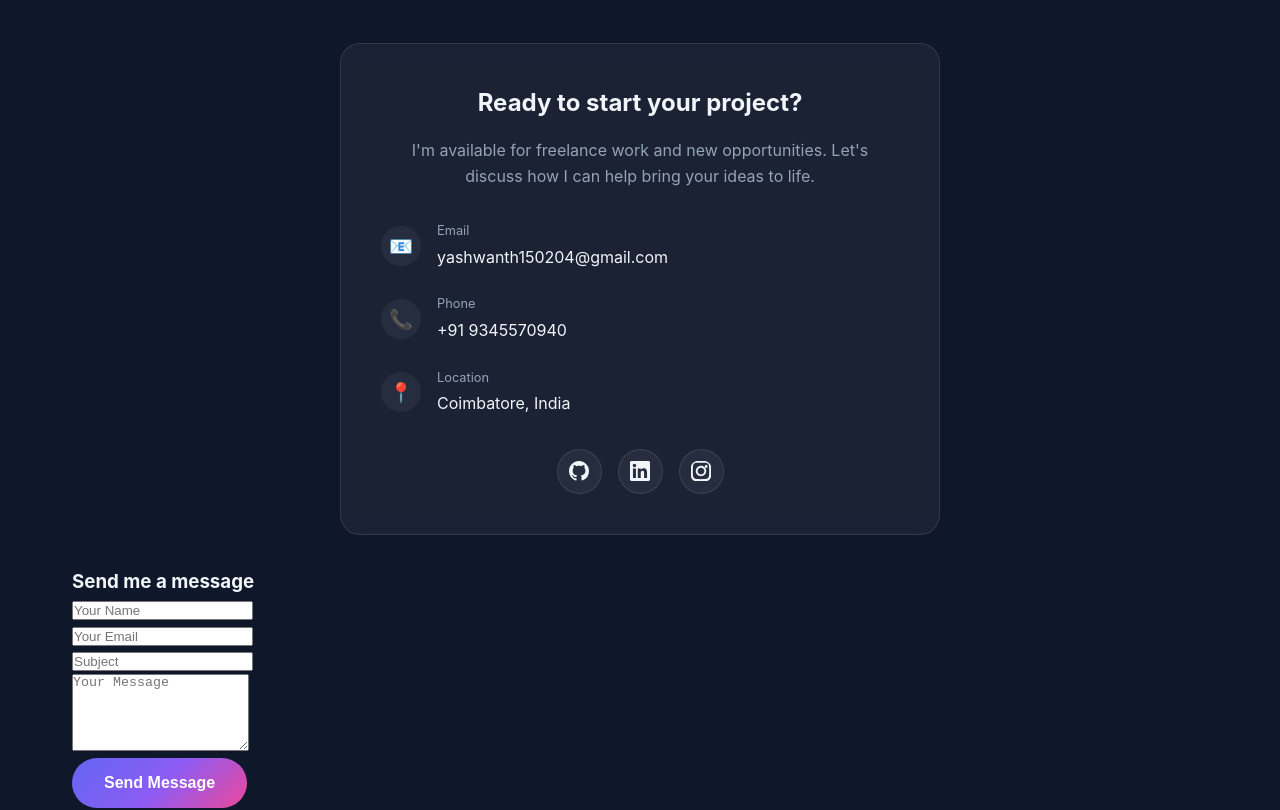
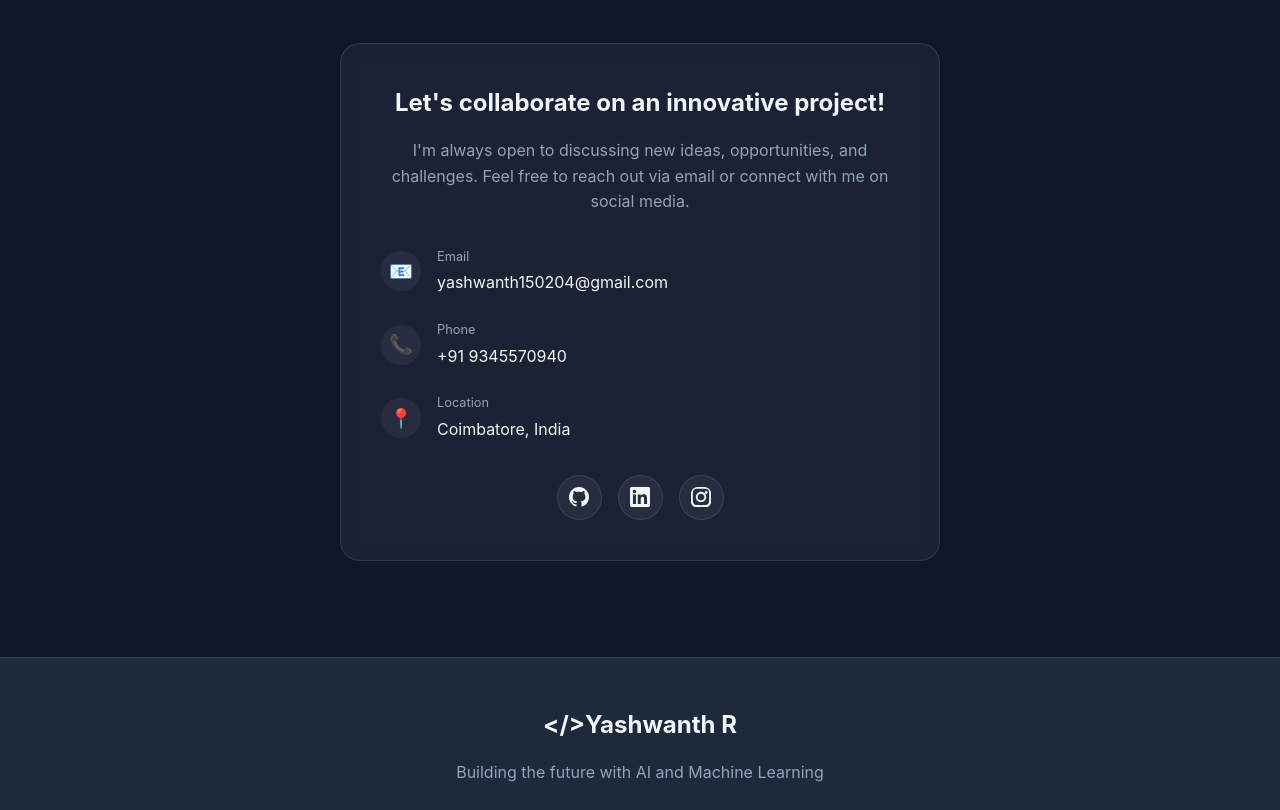
Before and after one commit to Yashwanth1524/YASH-S-PORTFOLIO, a React (Create React App) app in the folder frontend/: page / in a window 1280 px wide. Shown: the part 6580-7390 px from the top of the page. Built offline with nearby package versions, Linux system fonts and the light colour scheme.

Commit message:
Update App.js

```diff
--- a/frontend/src/App.js
+++ b/frontend/src/App.js
@@ -63,35 +63,6 @@ function App() {
     sections.current[sectionId]?.scrollIntoView({ behavior: 'smooth' });
     setIsMenuOpen(false);
   };
-
-  // UPDATED: handle form submission
-  const handleFormSubmit = async (event) => {
-    event.preventDefault();
-
-    const formData = new FormData(event.target);
-    const data = Object.fromEntries(formData.entries());
-
-    try {
-        // Change the URL to a relative path. The proxy will handle the rest.
-        const response = await fetch('/send-email/', {
-            method: 'POST',
-            headers: {
-                'Content-Type': 'application/json',
-            },
-            body: JSON.stringify(data),
-        });
-
-        if (response.ok) {
-            alert('Message sent successfully! I will get back to you soon.');
-            event.target.reset();
-        } else {
-            alert('Failed to send message. Please try again.');
-        }
-    } catch (error) {
-        console.error('Error:', error);
-        alert('An error occurred. Please try again later.');
-    }
-};
 
   // Sample data (unchanged)
   const profileData = {
@@ -528,13 +499,13 @@ function App() {
         <div className="container">
           <div className="section-header">
             <h2 className="section-title">Get In Touch</h2>
-            <p className="section-subtitle">Let's work together</p>
+            <p className="section-subtitle">Let's connect</p>
           </div>
           <div className="contact-grid">
             <div className="contact-info">
               <div className="contact-card">
-                <h3>Ready to start your project?</h3>
-                <p>I'm available for freelance work and new opportunities. Let's discuss how I can help bring your ideas to life.</p>
+                <h3>Let's collaborate on an innovative project!</h3>
+                <p>I'm always open to discussing new ideas, opportunities, and challenges. Feel free to reach out via email or connect with me on social media.</p>
                 <div className="contact-details">
                   <div className="contact-item">
                     <div className="contact-icon">📧</div>
@@ -567,28 +538,6 @@ function App() {
                 </div>
               </div>
             </div>
-            <div className="contact-form-container">
-              <h3>Send me a message</h3>
-              {/* UPDATED form element */}
-              <form className="contact-form" onSubmit={handleFormSubmit}>
-                <div className="form-group">
-                  <input type="text" name="name" placeholder="Your Name" required />
-                </div>
-                <div className="form-group">
-                  <input type="email" name="email" placeholder="Your Email" required />
-                </div>
-                <div className="form-group">
-                  <input type="text" name="subject" placeholder="Subject" required />
-                </div>
-                <div className="form-group">
-                  <textarea name="body" placeholder="Your Message" rows="5" required></textarea>
-                </div>
-                <button type="submit" className="btn btn-primary">
-                  <span>Send Message</span>
-                  <div className="btn-hover-effect"></div>
-                </button>
-              </form>
-            </div>
           </div>
         </div>
       </section>
```
